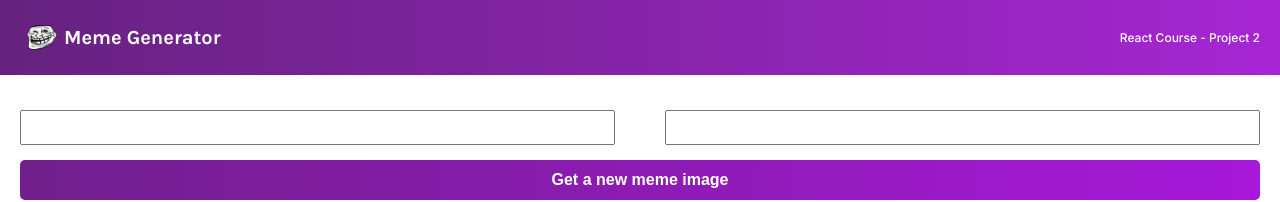
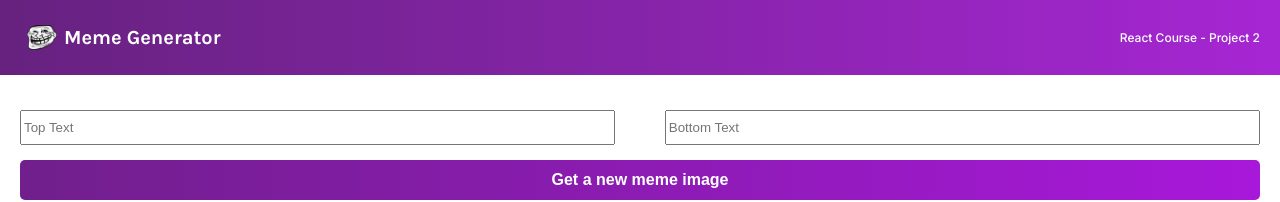
Before and after one commit to pmrsew/code_playground, a React (Vite) app in the folder Tutorials/Scrimba_LearnReactFree_Projects/meme-generator/: page / in a window 1280 px wide. Shown: the top 202 px of the page. Built offline with nearby package versions, Linux system fonts and the light colour scheme.

Commit message:
corrected meme component

```diff
--- a/Tutorials/Scrimba_LearnReactFree_Projects/meme-generator/src/components/Meme.jsx
+++ b/Tutorials/Scrimba_LearnReactFree_Projects/meme-generator/src/components/Meme.jsx
@@ -3,8 +3,8 @@ import React from "react"
 export default function Meme(){
     return(
         <form className="meme-form">
-            <input className="meme-form--input" id="meme-form--row-1" type="text"></input>
-            <input className="meme-form--input" id="meme-form--row-2" type="text"></input>
+            <input className="meme-form--input" id="meme-form--row-1" type="text" placeholder="Top Text"></input>
+            <input className="meme-form--input" id="meme-form--row-2" type="text" placeholder="Bottom Text"></input>
             <input className="meme-form--button" id="meme-form--submit" type="submit" value="Get a new meme image"></input>
         </form>
     )
```
